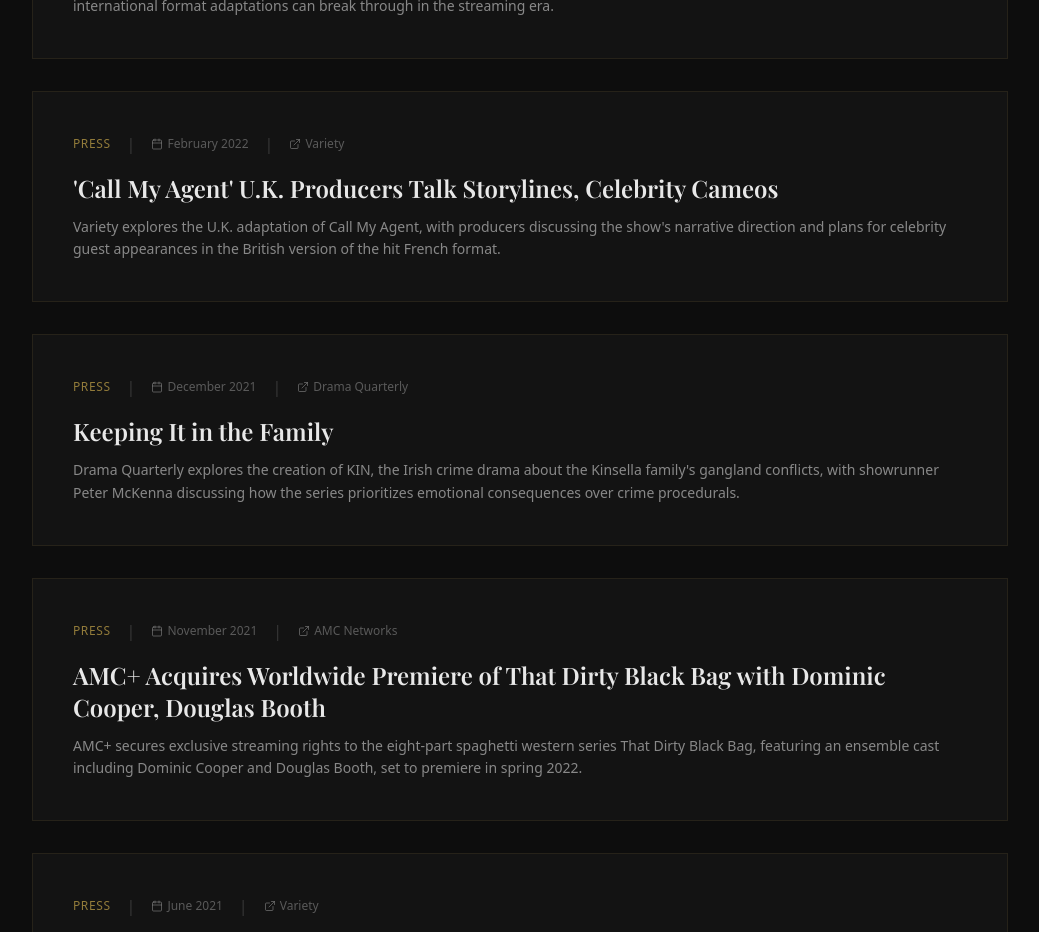
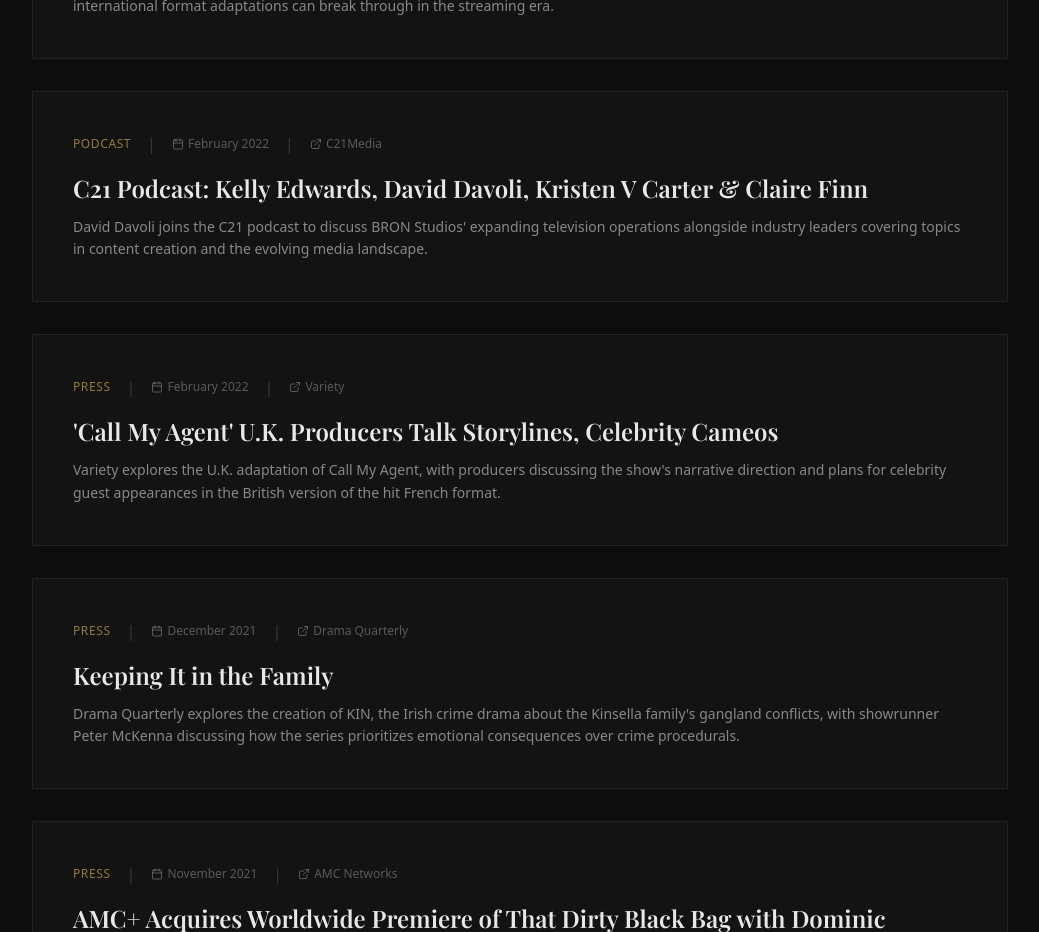
Before and after one commit to ddavoli2/lucaville-global, a Next.js app: page /news in a window 1280 px wide. Shown: the part 1200-2132 px from the top of the page, without its empty margins (120-1159 px from the left). Built offline with nearby package versions, Linux system fonts and the light colour scheme; a web font is replaced by a local one.

Commit message:
Add C21 podcast to news page

```diff
--- a/src/app/news/page.tsx
+++ b/src/app/news/page.tsx
@@ -31,6 +31,15 @@
       "The New York Times examines how Ten Percent, the English-language remake of the hit French series Call My Agent, is testing whether international format adaptations can break through in the streaming era.",
     url: "https://www.nytimes.com/2022/04/28/business/media/ten-percent-call-my-agent-streaming.html",
     source: "The New York Times",
+  },
+  {
+    date: "February 2022",
+    category: "Podcast",
+    title: "C21 Podcast: Kelly Edwards, David Davoli, Kristen V Carter & Claire Finn",
+    excerpt:
+      "David Davoli joins the C21 podcast to discuss BRON Studios' expanding television operations alongside industry leaders covering topics in content creation and the evolving media landscape.",
+    url: "https://www.c21media.net/c21podcasts/kelly-edwards-david-davoli-kristen-v-carter-claire-finn/",
+    source: "C21Media",
   },
   {
     date: "February 2022",
```
